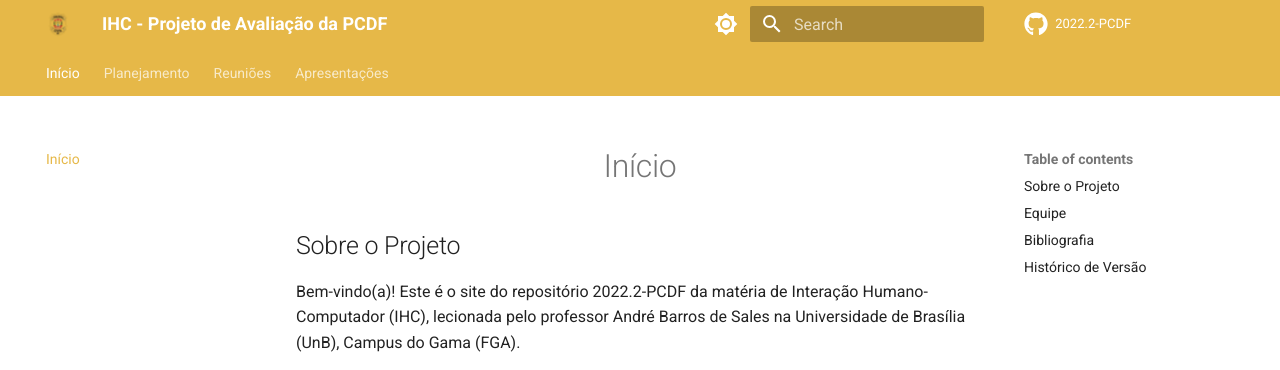
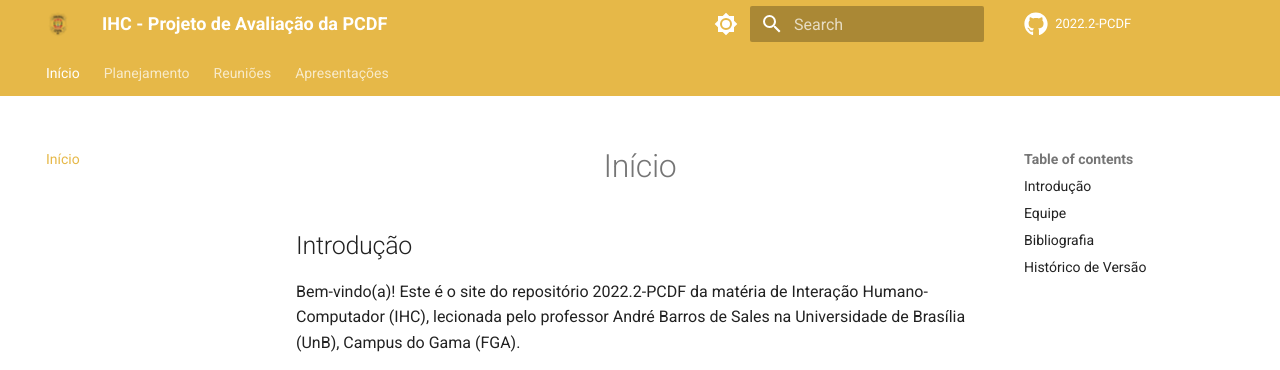
Before and after one commit to Interacao-Humano-Computador/2022.2-PCDF, an MkDocs documentation site: the page built from docs/index.md, in a window 1280 px wide and 900 px high. Shown: the top 370 px of the window. Built offline with MkDocs 1.6.1 and Material for MkDocs 9.7.7, drawn with Linux system fonts in a browser that asks for light colours; comment, search, counter and statistics services are not loaded.

Commit message:
padronizacao das introducoes

```diff
--- a/docs/cronograma.md
+++ b/docs/cronograma.md
@@ -1,5 +1,6 @@
 <h1 align="center">Cronograma das Atividades</h1>
 
+## Introdução
 O cronograma de atividades tem como objetivo organizar o planejamento das tarefas que vão ser entregues no projeto. Ele foi elaborado com base no plano de ensino do professro André Barros de Sales, onde o mesmo já tem definido as datas das entregas.
 
 As entregas dos artefatos serão realizadas com 1 dia de antecedencia da data limite para que haja tempo das revisões serem feitas e realizar as correções caso necessário nos artefatos desenvolvidos.
--- a/docs/index.md
+++ b/docs/index.md
@@ -1,6 +1,6 @@
 <h1 align="center">Início</h1>
 
-## Sobre o Projeto
+## Introdução
 Bem-vindo(a)! Este é o site do repositório 2022.2-PCDF da matéria de Interação Humano-Computador (IHC), lecionada pelo professor André Barros de Sales na Universidade de Brasília (UnB), Campus do Gama (FGA).
 
 Aqui serão detalhados os aspectos do projeto em grupo, o qual objetiva a análise completa do site da Polícia Civil do Distrito Federal (PCDF) sob a perspectiva da matéria de IHC até o final do semestre.
```
Also changed, not shown: docs/README.md (+2 -1 lines), docs/ferramentas.md (+0 -1 lines), docs/processo_de_design.md (+0 -1 lines).
